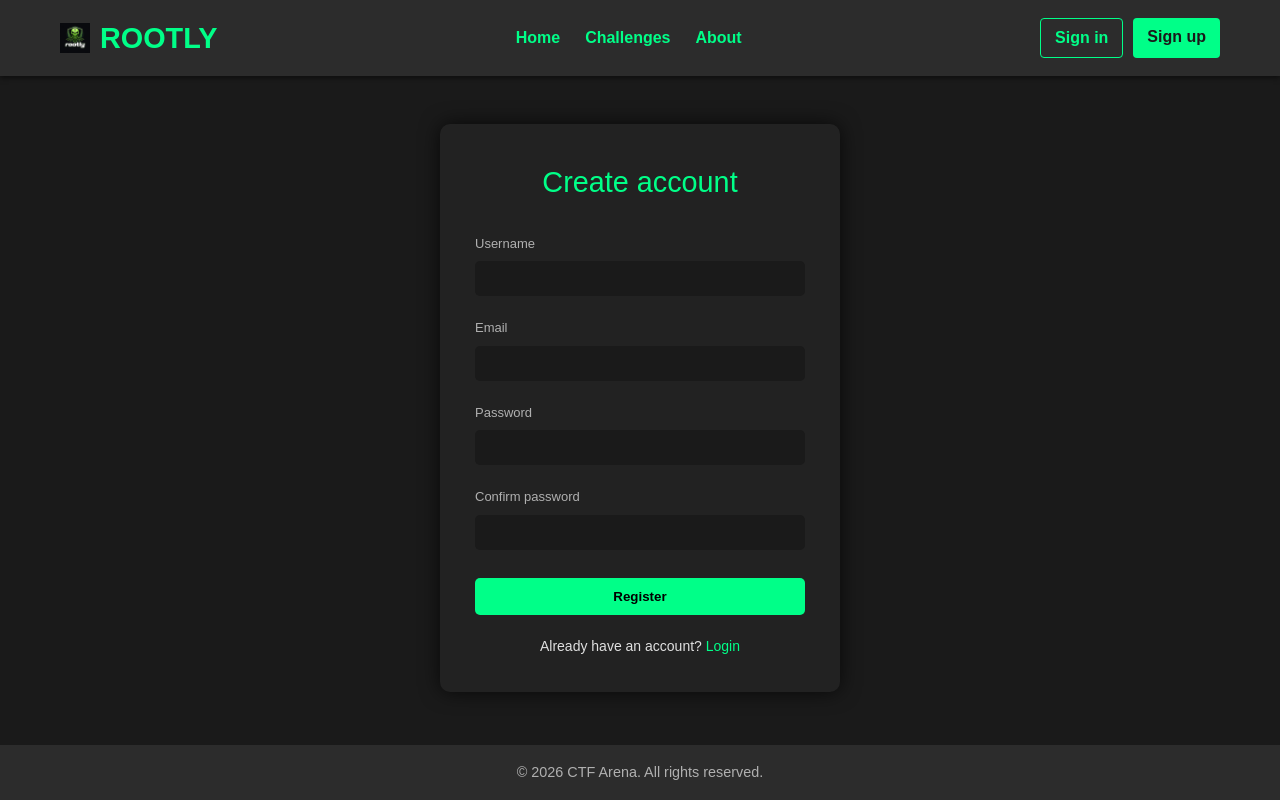
After one commit to pinkoot/rootly, a Django app: page /register/ in a window 1280 px wide. The commit adds this page. Run offline with Django 3.2, Linux system fonts and the light colour scheme.

Commit message:
добавлена страничка логина и пароля

```diff
--- a/main/urls.py
+++ b/main/urls.py
@@ -8,4 +8,6 @@ urlpatterns = [
         path('', views.main_info, name='info'),
         path('About', views.main_about, name='about'),
         path('Challenges', views.main_challenges, name='challenges'),
+        path("login/", views.login_view, name="login"),
+        path("register/", views.register_view, name="register")
 ]
--- a/main/views.py
+++ b/main/views.py
@@ -1,6 +1,7 @@
 from django.shortcuts import render
 from django.http import HttpResponse
-
+from django.contrib.auth import authenticate, login
+from django.shortcuts import render, redirect
 import datetime
 
 
@@ -13,3 +14,34 @@ def main_about(request):
 
 def main_challenges(request):
     return render(request, 'challenges.html')
+
+def login_view(request):
+    if request.method == "POST":
+        username = request.POST['username']
+        password = request.POST['password']
+
+        user = authenticate(request, username=username, password=password)
+
+        if user:
+            login(request, user)
+            return redirect('main:info')
+
+    return render(request, "login.html")
+
+def register_view(request):
+
+    if request.method == "POST":
+        username = request.POST["username"]
+        email = request.POST["email"]
+        password1 = request.POST["password1"]
+        password2 = request.POST["password2"]
+
+        if password1 == password2:
+            User.objects.create_user(
+                username=username,
+                email=email,
+                password=password1
+            )
+            return redirect("login")
+
+    return render(request, "register.html")
--- a/rootly/urls.py
+++ b/rootly/urls.py
@@ -1,8 +1,9 @@
 from django.contrib import admin
 from django.urls import include, path
+import uuid
 
 urlpatterns = [
-    path('Home/', include('main.urls')),
+    path('', include('main.urls')),
     path('About/', include('main.urls')),
     path('Challenges/', include('challenges.urls'))
 
--- a/templates/base.html
+++ b/templates/base.html
@@ -150,8 +150,8 @@ footer p {
     </nav>
 
     <div class="auth-buttons">
-        <a href="#" class="btn login">Sign in</a>
-        <a href="#" class="btn register">Sign up</a>
+        <a href="{% url 'main:login' %}" class="btn login">Sign in</a>
+        <a href="{% url 'main:register' %}" class="btn register">Sign up</a>
     </div>
 
 </div>
--- /dev/null
+++ b/templates/register.html
@@ -0,0 +1,128 @@
+{% extends "base.html" %}
+
+{% block title %}Register | ROOTLY{% endblock %}
+
+{% block content %}
+
+<style>
+
+.register-wrapper{
+    display:flex;
+    justify-content:center;
+    align-items:center;
+    height:75vh;
+}
+
+.register-card{
+    width:400px;
+    background:#222;
+    border-radius:10px;
+    padding:35px;
+    box-shadow:0 0 20px rgba(0,0,0,0.7);
+}
+
+.register-title{
+    color:#00ff88;
+    font-size:1.8rem;
+    margin-bottom:25px;
+}
+
+.input-group{
+    margin-bottom:18px;
+    text-align:left;
+}
+
+.input-group label{
+    font-size:13px;
+    color:#b0b0b0;
+}
+
+.input-group input{
+    width:100%;
+    padding:10px;
+    margin-top:6px;
+    border:none;
+    border-radius:5px;
+    background:#1a1a1a;
+    color:white;
+}
+
+.input-group input:focus{
+    outline:none;
+    border:1px solid #00ff88;
+}
+
+.register-button{
+    width:100%;
+    padding:11px;
+    margin-top:10px;
+    background:#00ff88;
+    border:none;
+    border-radius:5px;
+    font-weight:bold;
+    cursor:pointer;
+}
+
+.register-button:hover{
+    background:#00cc66;
+}
+
+.register-footer{
+    margin-top:20px;
+    font-size:14px;
+}
+
+.register-footer a{
+    color:#00ff88;
+    text-decoration:none;
+}
+
+.register-footer a:hover{
+    text-decoration:underline;
+}
+
+</style>
+
+<div class="register-wrapper">
+
+<div class="register-card">
+
+<div class="register-title">Create account</div>
+
+<form method="post">
+
+{% csrf_token %}
+
+<div class="input-group">
+<label>Username</label>
+<input type="text" name="username" required>
+</div>
+
+<div class="input-group">
+<label>Email</label>
+<input type="email" name="email" required>
+</div>
+
+<div class="input-group">
+<label>Password</label>
+<input type="password" name="password1" required>
+</div>
+
+<div class="input-group">
+<label>Confirm password</label>
+<input type="password" name="password2" required>
+</div>
+
+<button class="register-button">Register</button>
+
+</form>
+
+<div class="register-footer">
+Already have an account? <a href="{% url 'main:login' %}">Login</a>
+</div>
+
+</div>
+
+</div>
+
+{% endblock %}
```
Also changed, not shown: templates/login.html (added, +106 -0 lines), challenges/views.py (line endings or trailing spaces), 1 other file.
